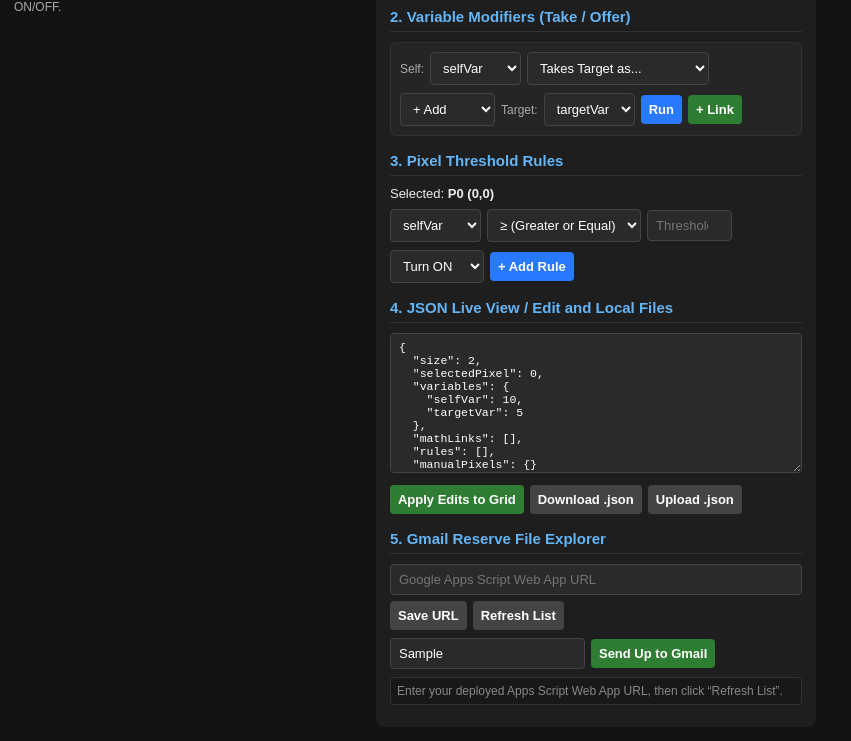
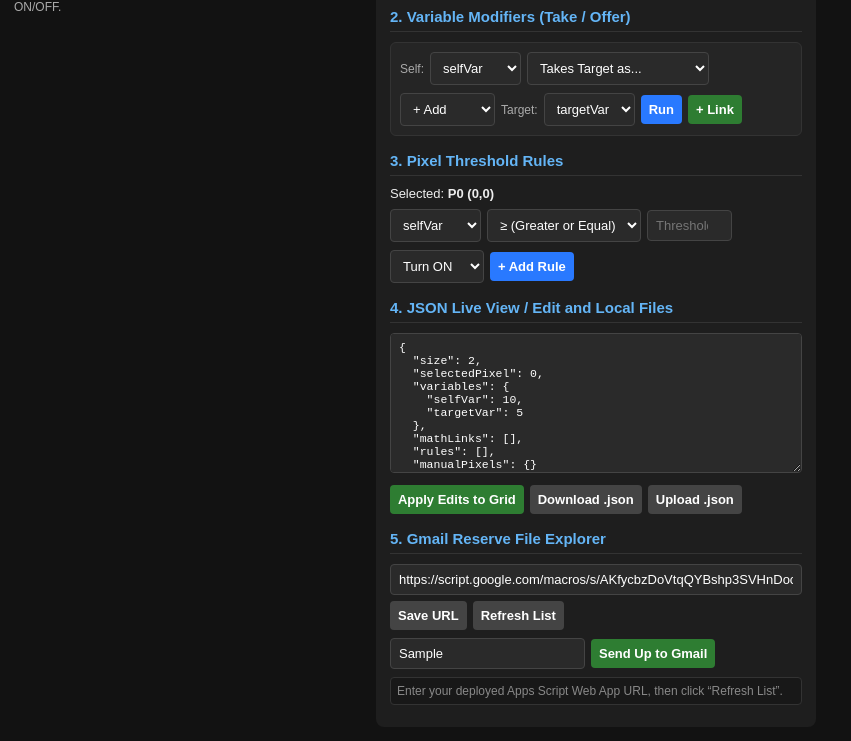
Before and after one commit to DarkPhilosopher/pixel-grid, a plain HTML site: page index.html in a window 1280 px wide. Both pictures are taken after typing "Sample" into the empty fields and a click on the button "Send Up to Gmail". Shown: the part 201-942 px from the top of the page, without its empty margins (0-851 px from the left). Drawn offline with Linux system fonts and the light colour scheme; no server answers.

Commit message:
Use no-cors for Gmail uploads and set default Apps Script URL

```diff
--- a/index.html
+++ b/index.html
@@ -69,12 +69,11 @@
 <script>
   const state = { size: 2, selectedPixel: 0, variables: { selfVar: 10, targetVar: 5 }, mathLinks: [], rules: [], manualPixels: {} };
   const BRIDGE_URL_KEY = 'pixelGrid.appsScriptWebAppUrl';
+  const DEFAULT_BRIDGE_URL = 'https://script.google.com/macros/s/AKfycbzDoVtqQYBshp3SVHnDocJ6SUp7MROhUPNMeRXgn8ggte-5fQ0WUcaLokaKHDqiaVbiiw/exec';
   function el(id) { return document.getElementById(id); }
   function saveBridgeUrl() {
     const url = el('bridgeUrl').value.trim();
-    if (url && !/^https:\/\/script\.google\.com\/macros\/s\/[^/]+\/exec\/?$/.test(url)) {
-      alert('Enter the deployed Google Apps Script Web App URL ending in /exec.'); return;
-    }
+    if (url && !/^https:\/\/script\.google\.com\/macros\/s\/[^/]+\/exec\/?$/.test(url)) { alert('Enter the deployed Google Apps Script Web App URL ending in /exec.'); return; }
     try { localStorage.setItem(BRIDGE_URL_KEY, url); alert(url ? 'Web App URL saved on this device.' : 'Saved URL cleared.'); }
     catch (error) { alert(`Could not save URL: ${error.message}`); }
   }
@@ -160,13 +159,19 @@
   function downloadLocalJSON(customName, customText) { const blob = new Blob([customText ?? el('jsonEditor').value], { type: 'application/json' }), url = URL.createObjectURL(blob), anchor = document.createElement('a'); anchor.href = url; anchor.download = customName || el('gmailFileName').value.trim() || 'pixel-state.json'; document.body.appendChild(anchor); anchor.click(); anchor.remove(); setTimeout(() => URL.revokeObjectURL(url), 1000); }
   function uploadLocalJSON(event) { const file = event.target.files && event.target.files[0]; if (!file) return; el('gmailFileName').value = file.name; const reader = new FileReader(); reader.onload = () => { el('jsonEditor').value = String(reader.result); applyEditorJSON(); }; reader.onerror = () => alert('Could not read the selected file.'); reader.readAsText(file); event.target.value = ''; }
   async function sendToGmail() {
-    let fname = el('gmailFileName').value.trim() || 'pixel-state.json'; if (!fname.toLowerCase().endsWith('.json')) fname += '.json';
+    let fname = el('gmailFileName').value.trim() || 'pixel-state.json';
+    if (!fname.toLowerCase().endsWith('.json')) fname += '.json';
     try {
       const url = `${getBaseUrl()}?action=upload&name=${encodeURIComponent(fname)}`;
-      const res = await fetch(url, { method: 'POST', headers: { 'Content-Type': 'text/plain;charset=utf-8' }, body: el('jsonEditor').value });
-      if (!res.ok) throw new Error(`Upload failed (${res.status})`);
-      const result = await res.json(); if (result.status !== 'uploaded') throw new Error(result.error || 'Unexpected response from Apps Script.');
-      alert(`Sent ${fname} up to Gmail reserve!`); await refreshGmailList();
+      await fetch(url, {
+        method: 'POST',
+        mode: 'no-cors',
+        headers: { 'Content-Type': 'text/plain;charset=utf-8' },
+        body: el('jsonEditor').value
+      });
+      alert(`Sent ${fname} up to Gmail reserve!`);
+      await new Promise(resolve => setTimeout(resolve, 1500));
+      await refreshGmailList();
     } catch (error) { alert('Gmail Web App error: ' + error.message); }
   }
   async function refreshGmailList() {
@@ -184,7 +189,7 @@
       const text = await res.text(); el('gmailFileName').value = fname || ''; el('jsonEditor').value = text; applyEditorJSON(); if (saveFile) downloadLocalJSON(fname || 'pixel-state.json', text);
     } catch (error) { alert('Failed to pull from Gmail: ' + error.message); }
   }
-  try { el('bridgeUrl').value = localStorage.getItem(BRIDGE_URL_KEY) || ''; } catch (_) {}
+  try { el('bridgeUrl').value = localStorage.getItem(BRIDGE_URL_KEY) || DEFAULT_BRIDGE_URL; } catch (_) { el('bridgeUrl').value = DEFAULT_BRIDGE_URL; }
   render();
 </script>
 </body>
```
